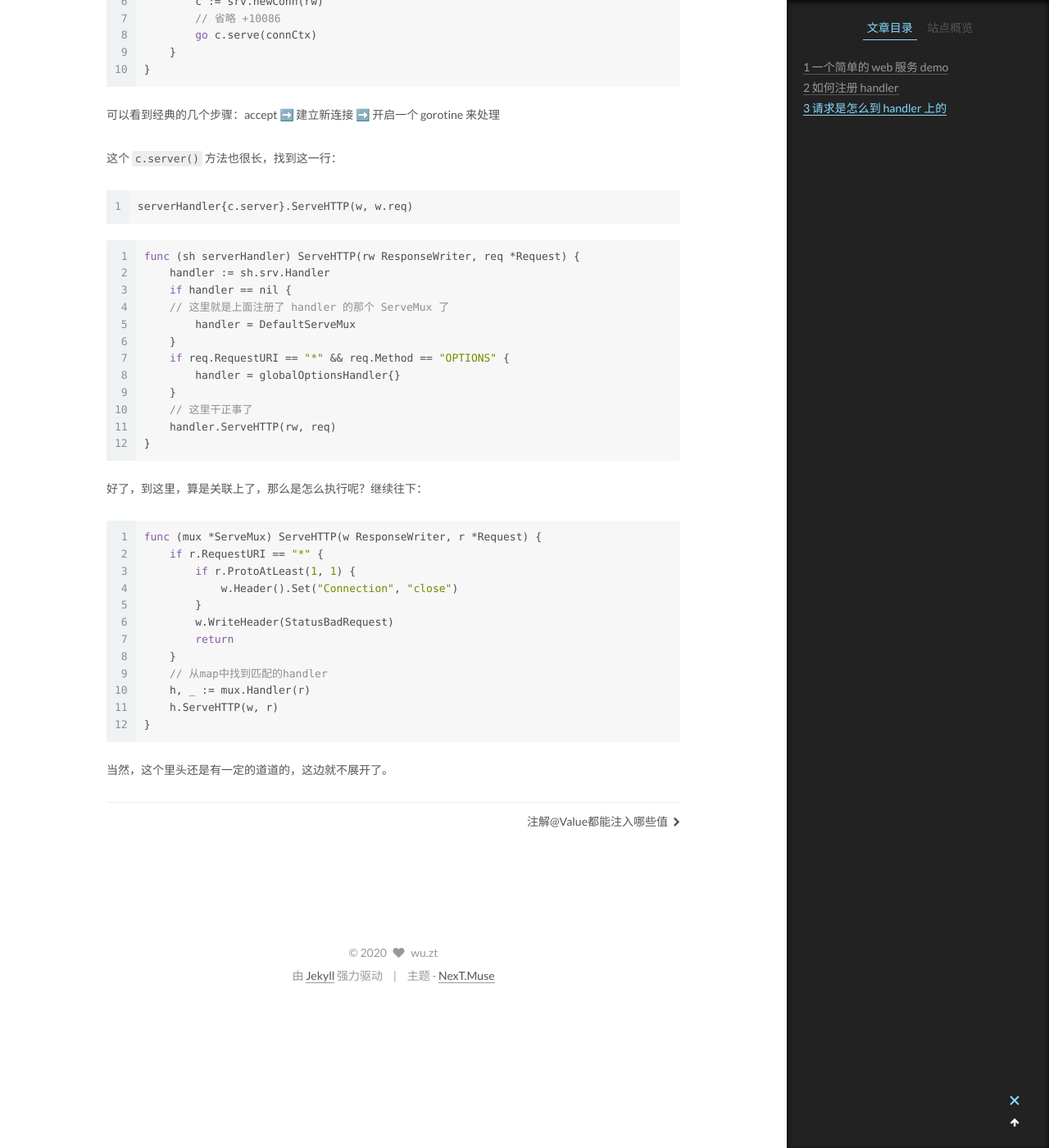
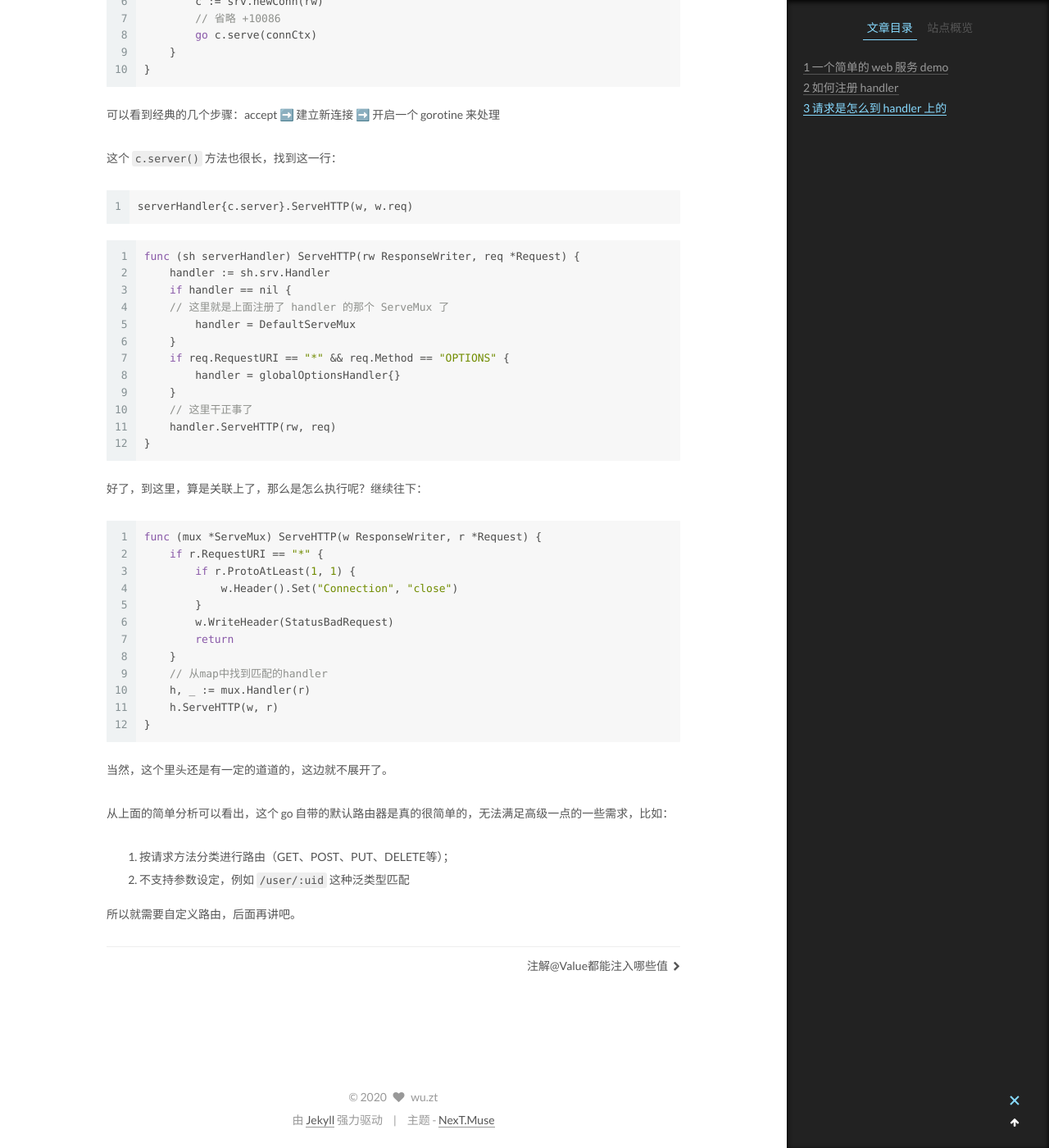
Before and after one commit to iamwzt/iamwzt.github.io, a Jekyll site: the page built from _posts/2020-03-15-golang源码学习（原生http库）.md, in a window 1280 px wide and 1400 px high, scrolled down 3930 px. Shown: the whole window at 82% size. Built offline with Jekyll 4.4.1, drawn with Linux system fonts in a browser that asks for light colours.

Commit message:
Update 2020-03-15-golang源码学习（原生http库）.md

````diff
--- a/_posts/2020-03-15-golang源码学习（原生http库）.md
+++ b/_posts/2020-03-15-golang源码学习（原生http库）.md
@@ -189,3 +189,9 @@ func (mux *ServeMux) ServeHTTP(w ResponseWriter, r *Request) {
 }
 ```
 当然，这个里头还是有一定的道道的，这边就不展开了。
+
+从上面的简单分析可以看出，这个 go 自带的默认路由器是真的很简单的，无法满足高级一点的一些需求，比如：
+1. 按请求方法分类进行路由（GET、POST、PUT、DELETE等）；
+2. 不支持参数设定，例如 `/user/:uid` 这种泛类型匹配
+
+所以就需要自定义路由，后面再讲吧。
````
